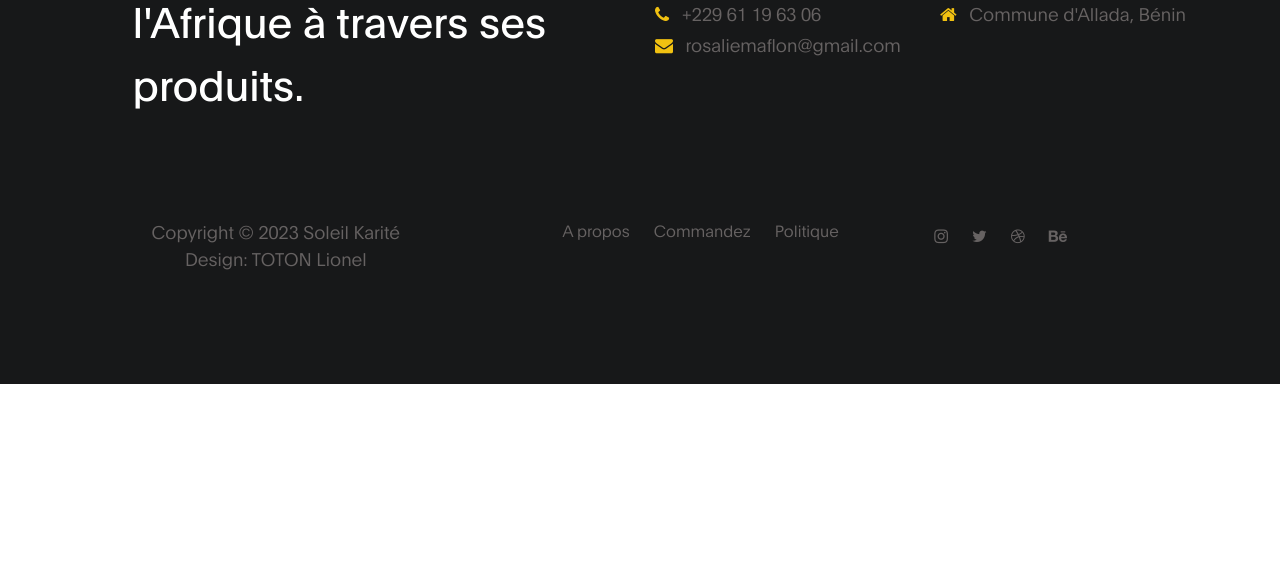
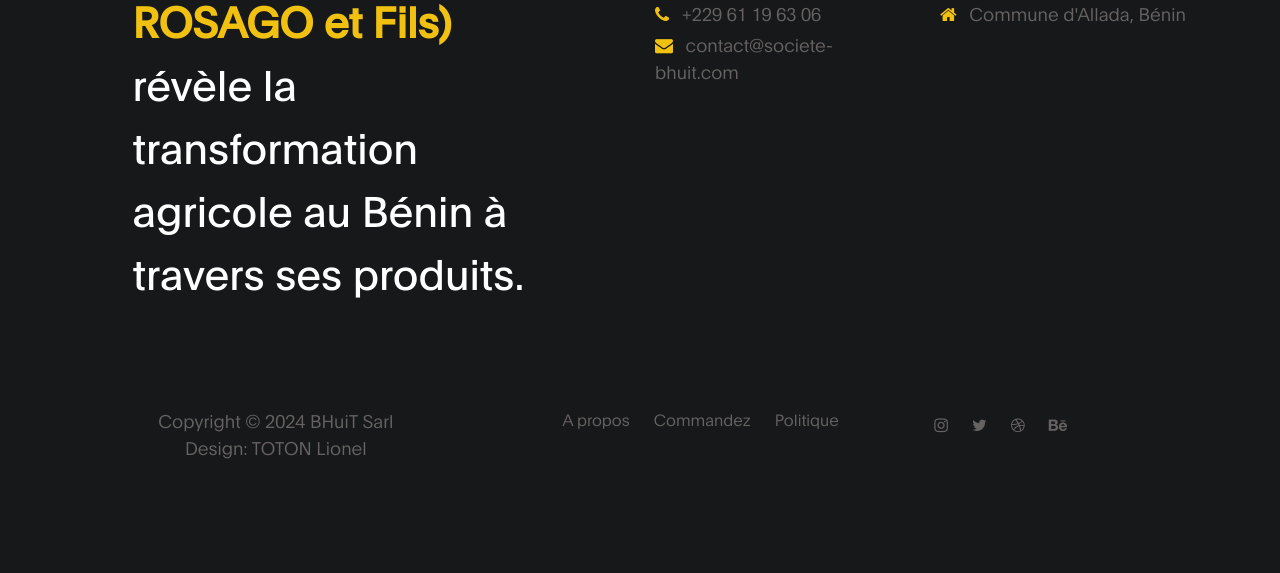
Before and after one commit to AInelo/societe_huile_soja, a website: page public/contact.html in a window 1280 px wide. Shown: the part 1989-2562 px from the top of the page. Before the commit the page ends 2373 px from the top, so only its background shows below. Drawn offline with Linux system fonts and the light colour scheme.

Commit message:
La société d'Huile

```diff
--- a/public/contact.html
+++ b/public/contact.html
@@ -129,8 +129,9 @@ https://templatemo.com/tm-538-digital-trend
          <div class="row">
 
               <div class="col-lg-5 mx-lg-auto col-md-8 col-10">
-          <h1 class="text-white" data-aos="fade-up" data-aos-delay="100"><strong>Sté PBHT Sarl</strong>
-            révèle l'Afrique à travers ses produits.</h1>
+                   <h1 class="text-white" data-aos="fade-up" data-aos-delay="100"><strong> Sté BHuiT Sarl (Ets ROSAGO et
+                             Fils)</strong>
+                        révèle la transformation agricole au Bénin à travers ses produits.</h1>
               </div>
 
               <div class="col-lg-3 col-md-6 col-12" data-aos="fade-up" data-aos-delay="200">
@@ -144,7 +145,7 @@ https://templatemo.com/tm-538-digital-trend
                    <p>
                         <a href="#">
                              <i class="fa fa-envelope mr-2 footer-icon"></i>
-              rosaliemaflon@gmail.com
+                             contact@societe-bhuit.com
                         </a>
                    </p>
               </div>
@@ -158,8 +159,9 @@ https://templatemo.com/tm-538-digital-trend
                    </p>
               </div>
 
-        <div class="col-lg-4 mx-lg-auto text-center col-md-8 col-12" data-aos="fade-up" data-aos-delay="400">
-          <p class="copyright-text">Copyright &copy; 2023 Soleil Karité
+              <div class="col-lg-4 mx-lg-auto text-center col-md-8 col-12" data-aos="fade-up"
+                   data-aos-delay="400">
+                   <p class="copyright-text">Copyright &copy; 2024 BHuiT Sarl
                         <br>
                         <a rel="nofollow noopener" href="https://ainelo.com">Design: TOTON Lionel</a>
                    </p>
```
Also changed, not shown: public/index.html (+7 -16 lines), server.js (+11 -16 lines). Lines whose indentation alone changed are shown as unchanged.
